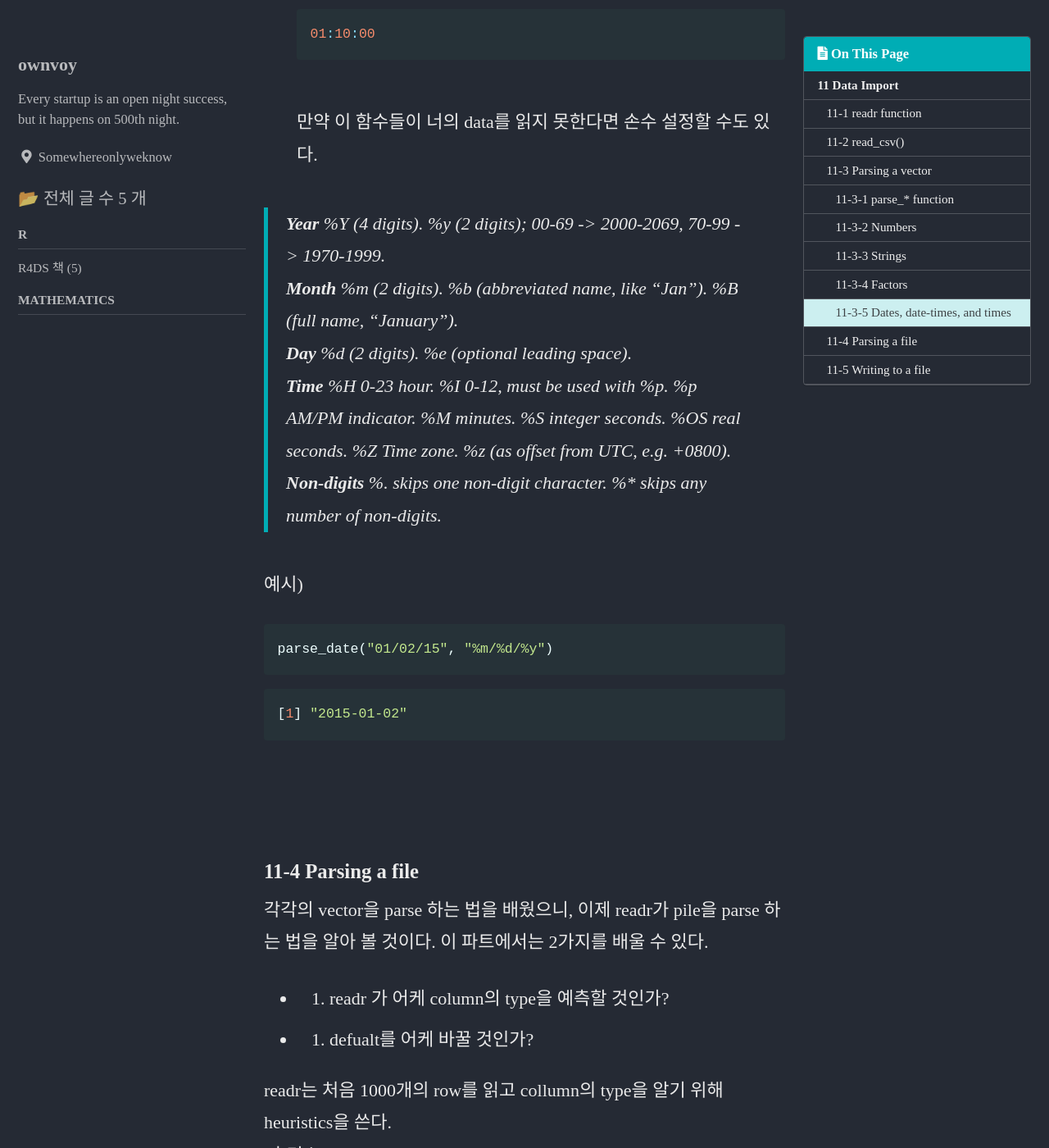
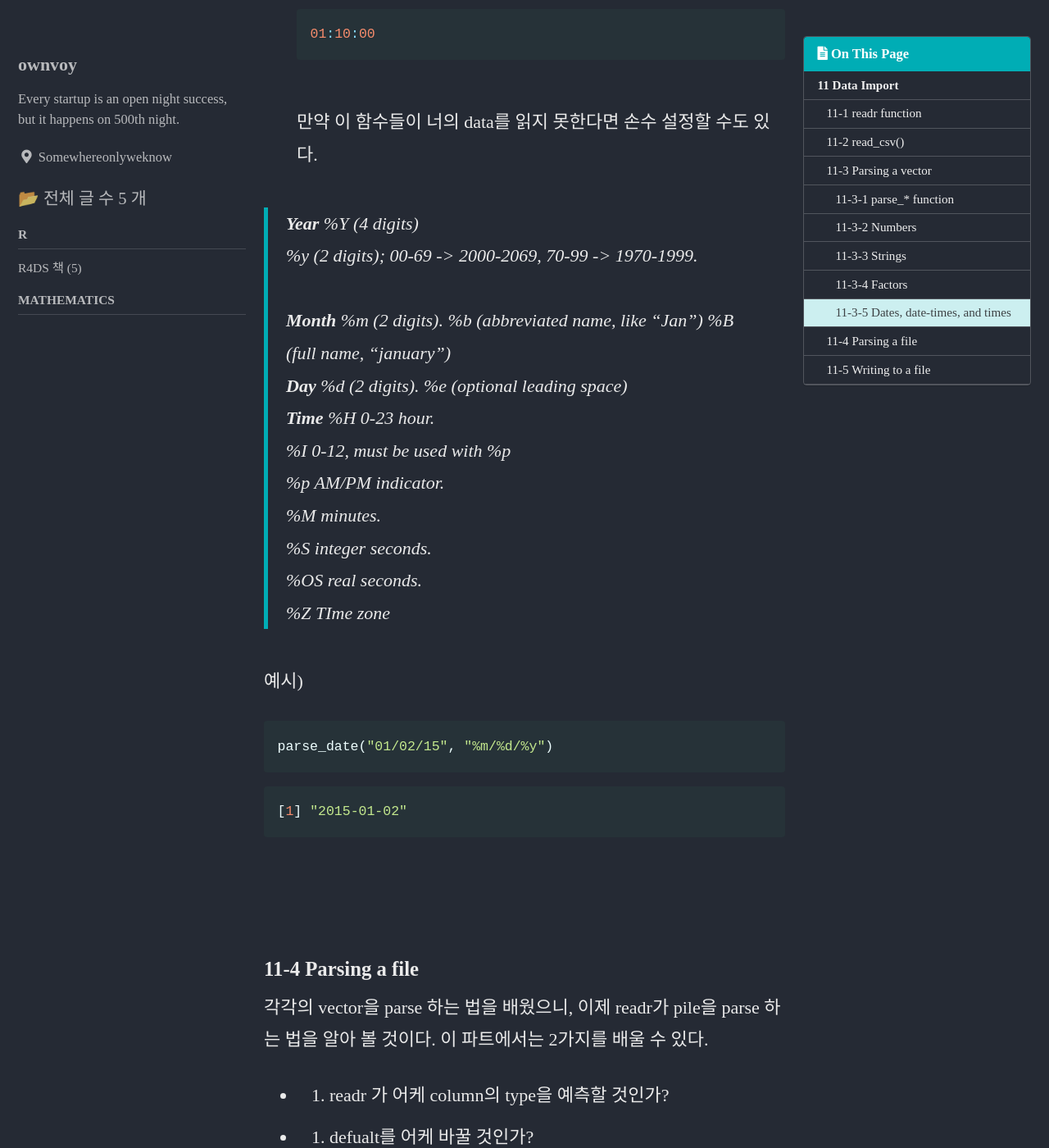
Before and after one commit to ownvoy/ownvoy.github.io, a Jekyll site: the page built from _posts/R4DS/2022-01-05-11 Data Import.md, in a window 1280 px wide and 1400 px high, scrolled down 14576 px. Shown: the whole window at 82% size. Built offline with Jekyll 4.4.1, drawn with Linux system fonts in a browser that asks for light colours; cached includes are drawn as plain includes; some web fonts are replaced; some of the changed text lies outside the part shown.

````diff
--- a/_posts/R4DS/2022-01-05-11 Data Import.md
+++ b/_posts/R4DS/2022-01-05-11 Data Import.md
@@ -426,31 +426,27 @@ Levels: apple banana
 만약 이 함수들이 너의 data를 읽지 못한다면 손수 설정할 수도 있다.
 
 > __Year__
-%Y (4 digits).
+%Y (4 digits)
 %y (2 digits); 00-69 -> 2000-2069, 70-99 -> 1970-1999.
 <br>
-__Month__
+ __Month__
 %m (2 digits).
-%b (abbreviated name, like “Jan”).
-%B (full name, “January”).
+%b (abbreviated name, like "Jan")
+%B (full name, "january")
 <br>
 __Day__
 %d (2 digits).
-%e (optional leading space).
+%e (optional leading space)
 <br>
 __Time__
 %H 0-23 hour.
-%I 0-12, must be used with %p.
+%I 0-12, must be used with %p
 %p AM/PM indicator.
 %M minutes.
 %S integer seconds.
 %OS real seconds.
-%Z Time zone.
-%z (as offset from UTC, e.g. +0800).
-<br>
-__Non-digits__
-%. skips one non-digit character.
-%* skips any number of non-digits.
+%Z TIme zone
+
 
 예시)
 ```r
@@ -470,9 +466,9 @@ parse_date("01/02/15", "%m/%d/%y")
 <br>
 
 readr는 처음 1000개의 row를 읽고 collumn의 type을 알기 위해 heuristics을 쓴다.
-[휴리스틱]https://ko.wikipedia.org/wiki/%ED%9C%B4%EB%A6%AC%EC%8A%A4%ED%8B%B1_%EC%9D%B4%EB%A1%A0
 
-이는 다음과 같은 과정에서 진행된다.  `guess_parser()`로 readr가 vector에 대해 추측을 하고, 이러한 추측을 통해 `parse_guess()`로 column을 분석한다.
+이 과정은 다음에서 확인할 수 있다.
+ `guess_parser()`로 readr가 vector에 대해 추측을 하고, 이러한 추측을 통해 `parse_guess()`로 column을 분석한다.
 
 ```r
 guess_parser("2010-10-01")
````
Also changed, not shown: other parts of _posts/R4DS/2022-01-05-11 Data Import.md (+1 -1 lines), _posts/R4DS/2021-12-24-3 Data visualization.md (+1 -1 lines), _posts/R4DS/2021-12-28-5 Data  Transformation.md (+1 -1 lines), _posts/R4DS/2021-12-30-7 Exploratory Data Analysis.md (+1 -0 lines), _posts/R4DS/2022-01-02-10 Tibble.md (+1 -1 lines).
